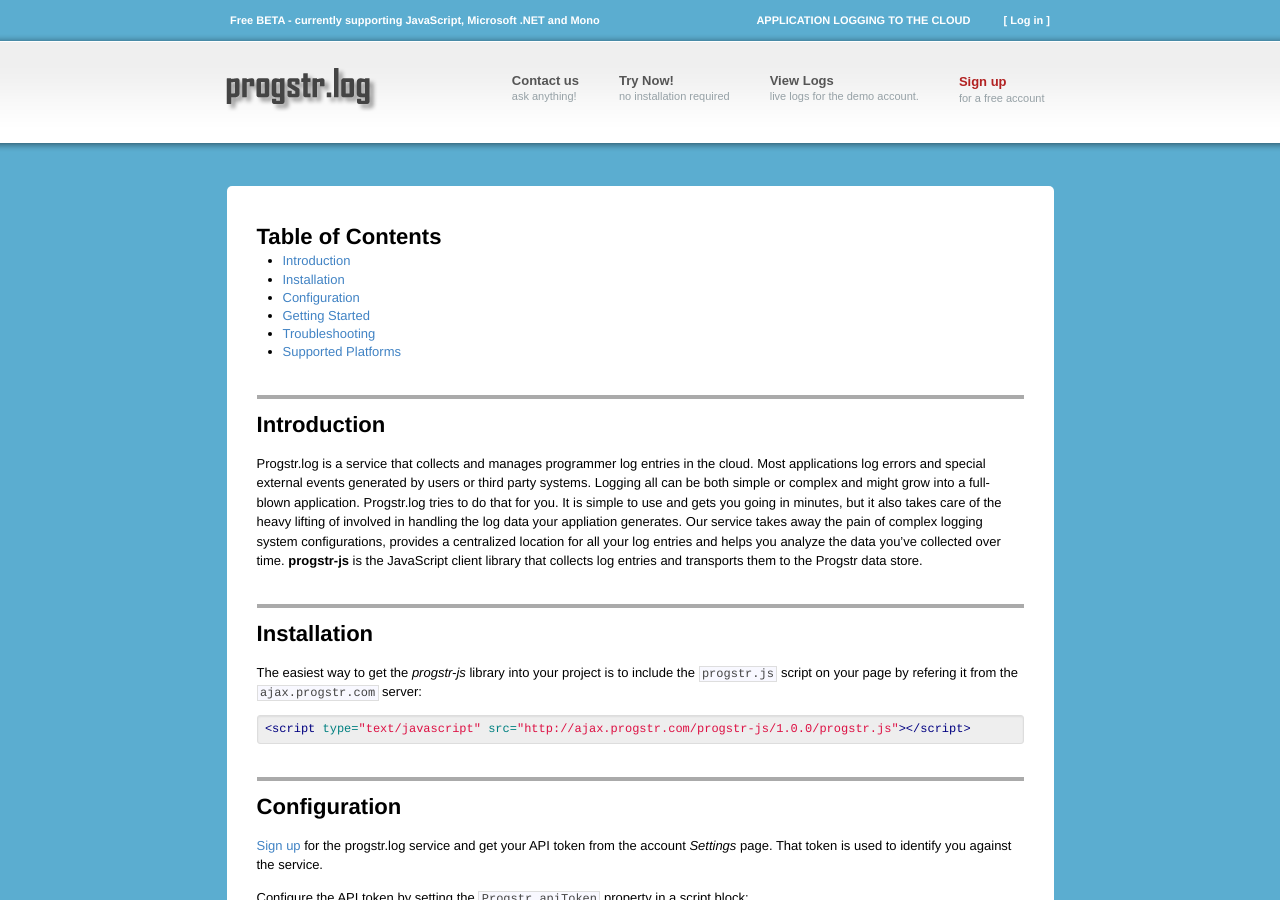
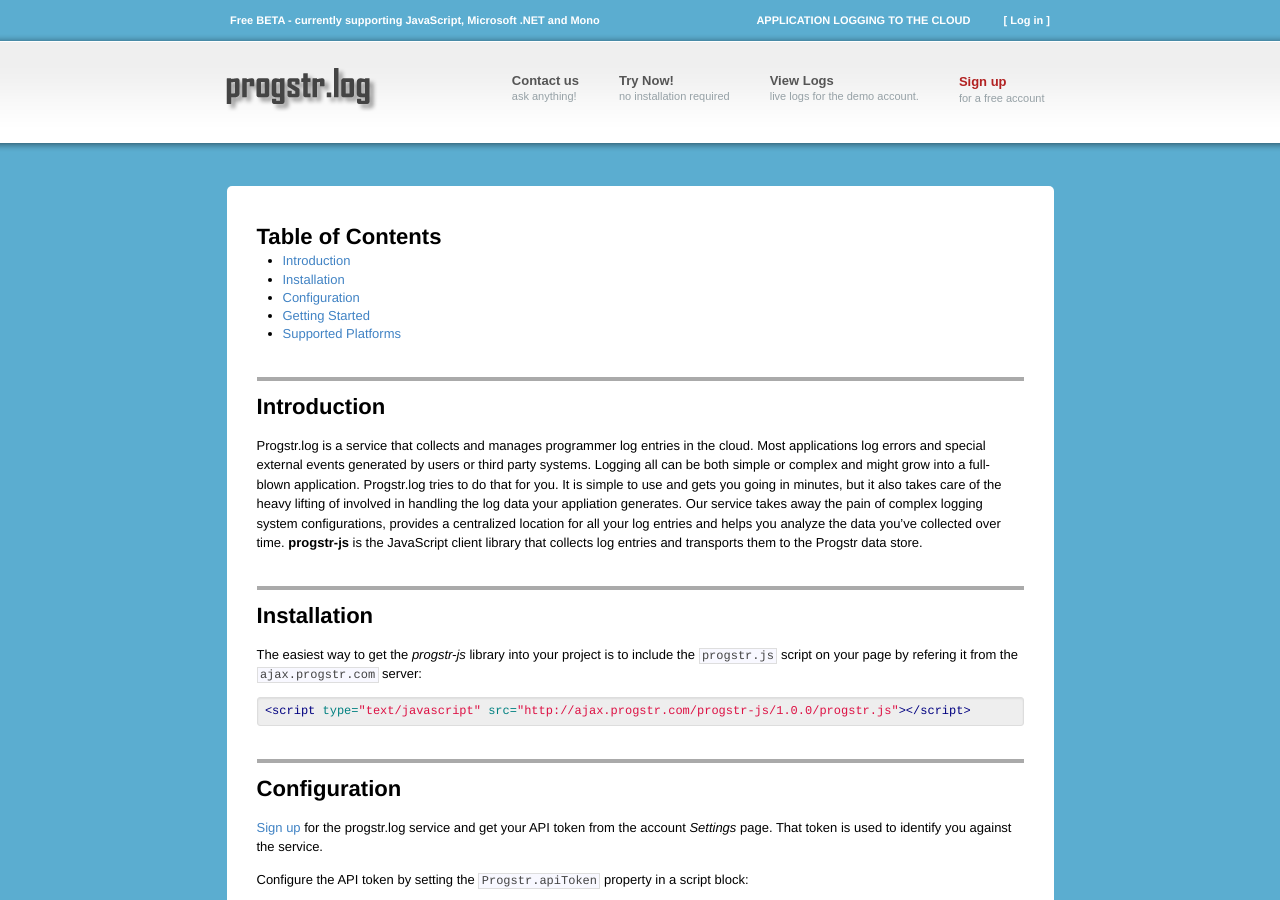
Before and after one commit to progstr/progstr.github.com, a Jekyll site: the page built from _posts/2011-07-12-javascript.md, in a window 1280 px wide and 900 px high. Built offline with Jekyll 4.4.1, drawn with Linux system fonts in a browser that asks for light colours.

Commit message:
Fixed the table of contents.

```diff
--- a/_posts/2011-07-12-javascript.md
+++ b/_posts/2011-07-12-javascript.md
@@ -9,7 +9,6 @@ Table of Contents
 * [Installation](#installation)
 * [Configuration](#configuration)
 * [Getting Started](#getting_started)
-* [Troubleshooting](#troubleshooting)
 * [Supported Platforms](#supported_platforms)
 
 Introduction
```
